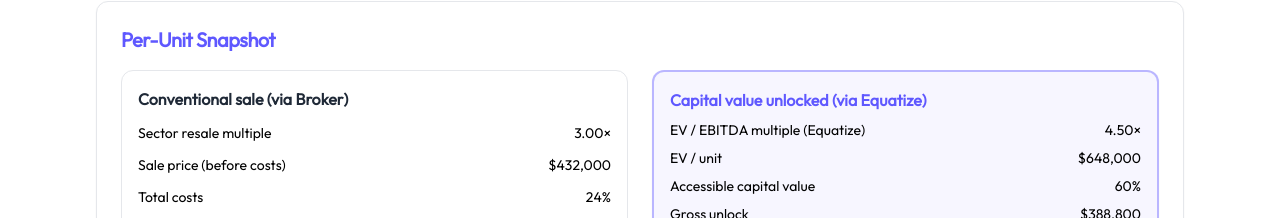
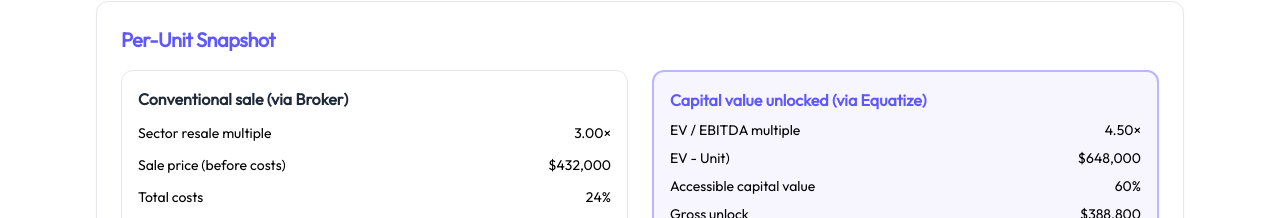
Before and after one commit to 34nd0m/equatize-calculator, a Next.js app: page / in a window 1280 px wide. Shown: the part 1240-1458 px from the top of the page. Built offline with nearby package versions, Linux system fonts and the light colour scheme.

Commit message:
Update page.tsx

```diff
--- a/src/app/page.tsx
+++ b/src/app/page.tsx
@@ -648,11 +648,11 @@ export default function Calculator() {
             <div className="rounded-xl border-2 border-[#5f58ff]/40 bg-[#5f58ff]/5 p-4 space-y-2 shadow-sm">
               <div className="font-semibold text-[#5f58ff]">Capital value unlocked (via Equatize)</div>
               <div className="flex justify-between text-sm">
-                <span className="text-muted-foreground">EV / EBITDA multiple (Equatize)</span>
+                <span className="text-muted-foreground">EV / EBITDA multiple</span>
                 <span className="font-medium">{multiple.toFixed(2)}×</span>
               </div>
               <div className="flex justify-between text-sm">
-                <span className="text-muted-foreground">EV / unit</span>
+                <span className="text-muted-foreground">EV - Unit) </span>
                 <span className="font-medium">{currency(perUnit.enterpriseValue, ccy)}</span>
               </div>
               <div className="flex justify-between text-sm">
```
